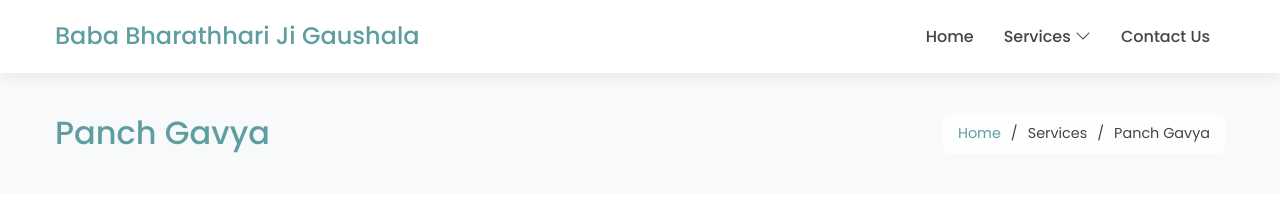
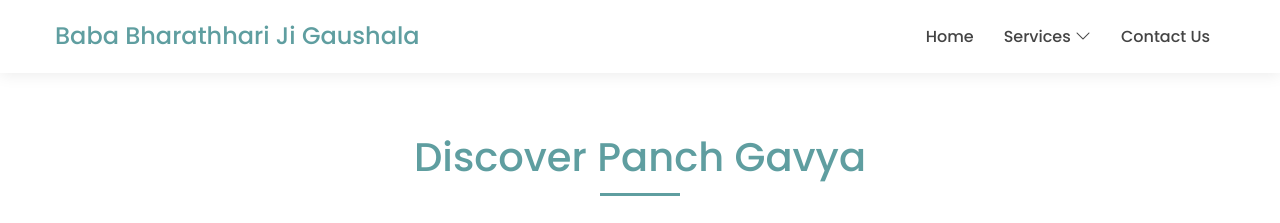
Before and after one commit to faiziya123/GauShala-e-commerce, a plain HTML site: page panchgavya.html in a window 1280 px wide. Shown: the top 223 px of the page. Drawn offline with Linux system fonts and the light colour scheme.

Commit message:
Update panchgavya.html

```diff
--- a/panchgavya.html
+++ b/panchgavya.html
@@ -604,19 +604,7 @@
     </div>
   </header>
 
-  <!-- Breadcrumbs -->
-  <section class="breadcrumbs">
-    <div class="container">
-      <div class="d-flex justify-content-between align-items-center">
-        <h2>Panch Gavya</h2>
-        <ol>
-          <li><a href="index.html">Home</a></li>
-          <li>Services</li>
-          <li>Panch Gavya</li>
-        </ol>
-      </div>
-    </div>
-  </section>
+
 
   <!-- Main Content -->
   <main id="main">
```
